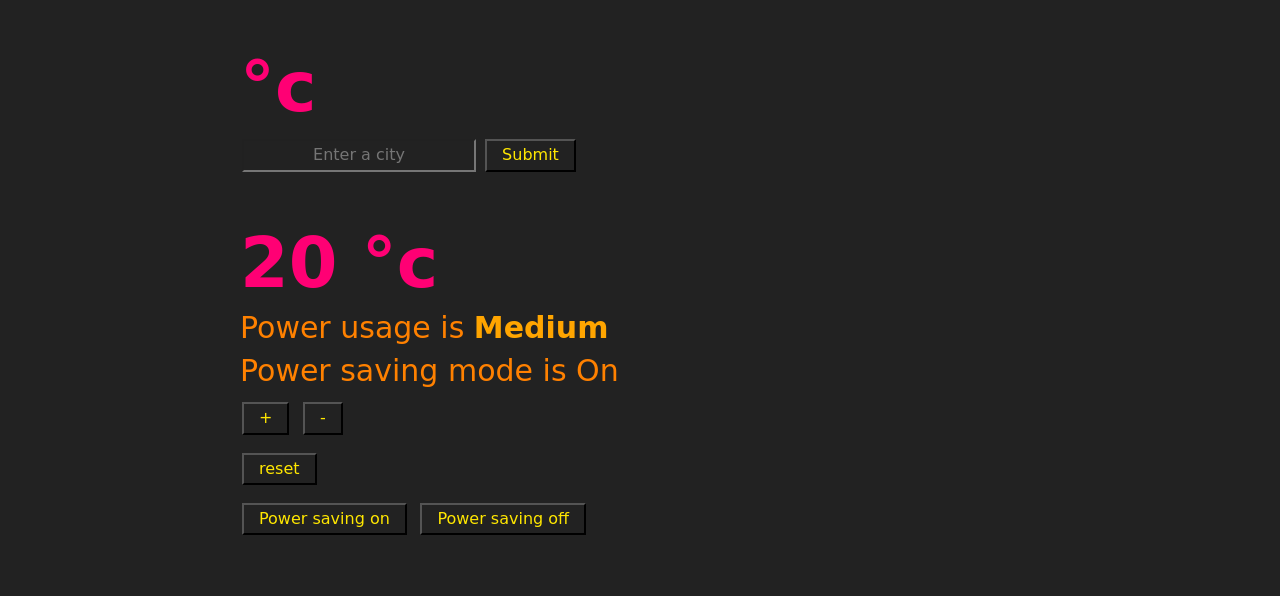
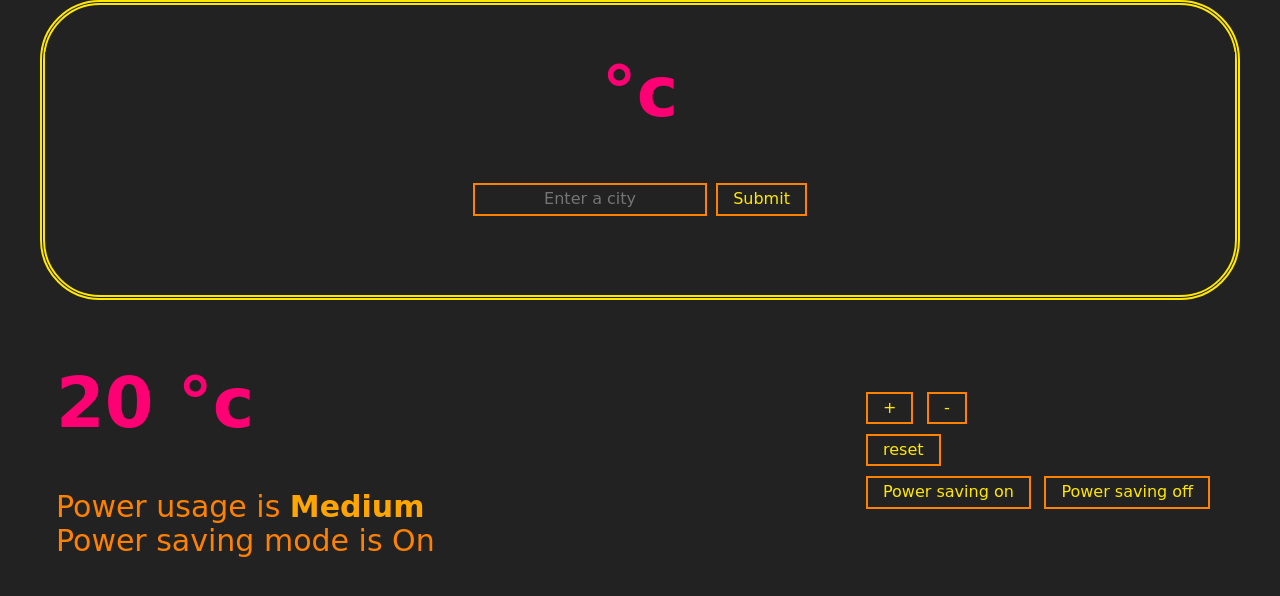
Before and after one commit to bear99a9/thermostat, a plain HTML site: page index.html in a window 1280 px wide. Drawn offline with nearby package versions, Linux system fonts and the light colour scheme; no server answers.

Commit message:
Katrina ruined it

```diff
--- a/css/styles.css
+++ b/css/styles.css
@@ -21,6 +21,11 @@
 html { box-sizing: border-box; }
 *, *:before, *:after { box-sizing: inherit; }
 
+* {
+  -webkit-box-sizing: border-box;
+     -moz-box-sizing: border-box;
+          box-sizing: border-box;
+}
 
 /* drop-in.css */
 
@@ -37,10 +42,10 @@ html { box-sizing: border-box; }
 body {
   margin: 0 auto;
   min-width: 600px;
-  max-width: 800px;
+  max-width: 1200px;
 }
 
-h1, h2, h3, h4, h5, h6, p {
+h1, h2, h3, h4, h5, h6,{
   margin-bottom: 0.5rem;
 }
 
@@ -96,6 +101,11 @@ input {
   font-size: 16px;
   margin: 4px 2px;
   cursor: pointer;
+  align: center;
+  border: solid;
+  border-width: 2px;
+  border-color: #ff8100;
+
 }
 
 
@@ -109,6 +119,13 @@ button {
   font-size: 16px;
   margin: 4px 2px;
   cursor: pointer;
+  border: solid;
+  border-width: 2px;
+  border-color: #ff8100;
+
+}
+
+div {
 }
 
 .Low {
@@ -126,3 +143,28 @@ button {
   color: red;
   font-weight: bolder;
 }
+
+#location-weather {
+  text-align: center;
+  /* padding: 5px; */
+  padding-bottom: 75px;
+  border: double;
+  border-width: 5px;
+  border-color: #ffe700;
+  border-radius: 60px;
+}
+
+#thermostat-buttons {
+  padding-top: 70px;
+  float: right;
+  width: 30%;
+  min-height: ;
+  margin: 1em;
+}
+
+#thermostat-temperature {
+  float: left;
+  width: 50%;
+  min-height: ;
+  margin: 1em;
+}
--- a/index.html
+++ b/index.html
@@ -9,7 +9,7 @@
 </head>
 
 <body>
-  <section>
+  <section id='location-weather'>
     <h1> <span id="location"> </span> <span id="current-temperature"> </span> °c </h1>
     <form id="select-city">
       <input id="current-city" type="text" placeholder="Enter a city"></input>
@@ -18,6 +18,7 @@
   </section>
 
   <section>
+    <div id='thermostat-temperature'>
       <h1> <span id="temperature"> </span> °c </h1>
       <p>
         Power usage is <span id="power-usage"></span>
@@ -25,6 +26,9 @@
       <p>
         Power saving mode is <span id="power-saving-mode">On</span>
       </p>
+  </div>
+
+    <div id='thermostat-buttons'>
       <p>
         <button id="up">+</button>
         <button id="down">-</button>
@@ -36,7 +40,7 @@
         <button id="power-saving-on">Power saving on</button>
         <button id="power-saving-off">Power saving off</button>
       </p>
-
+  </div>
   </section>
 </body>
 
```
Also changed, not shown: notes.js (added, +19 -0 lines). Lines whose indentation alone changed are shown as unchanged.
